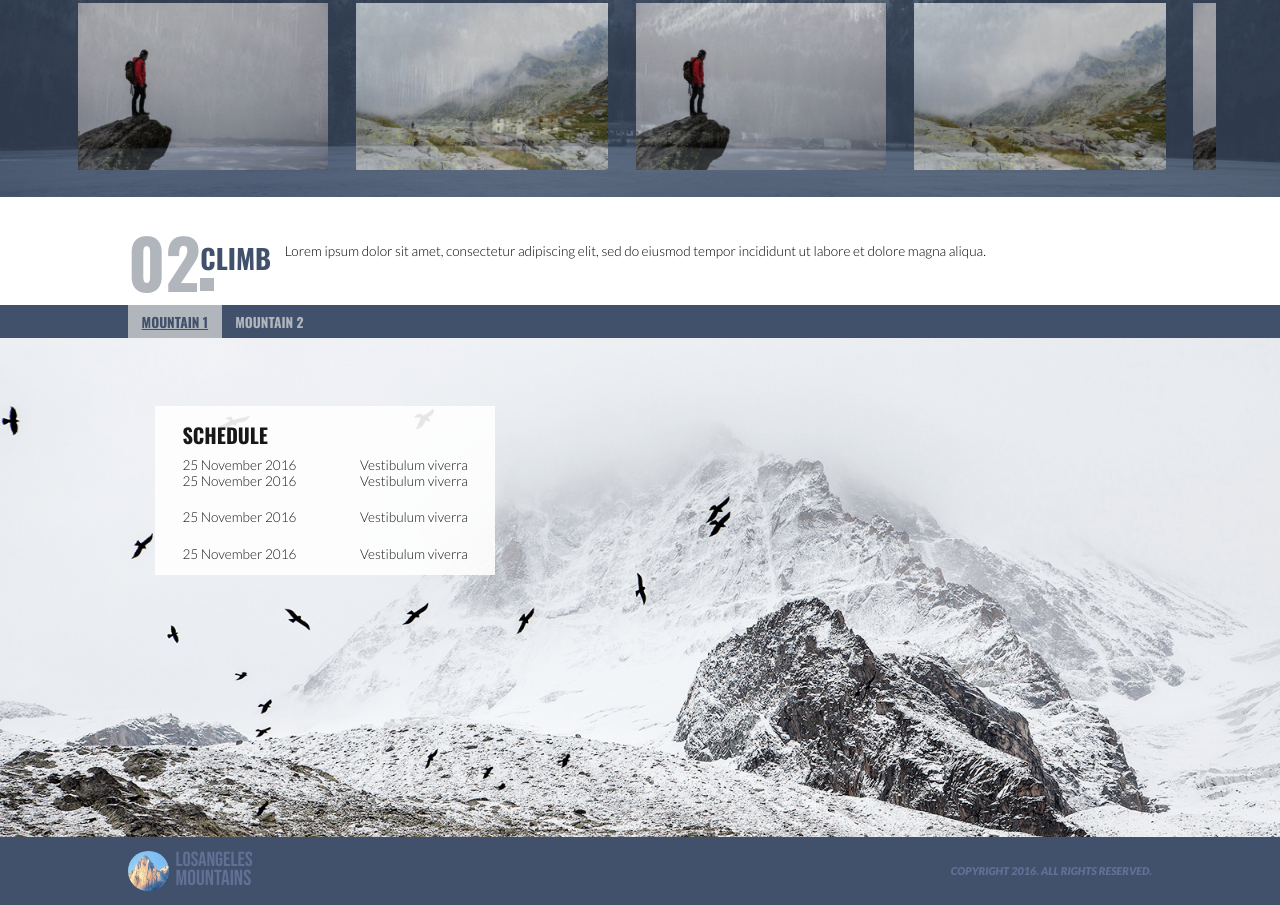
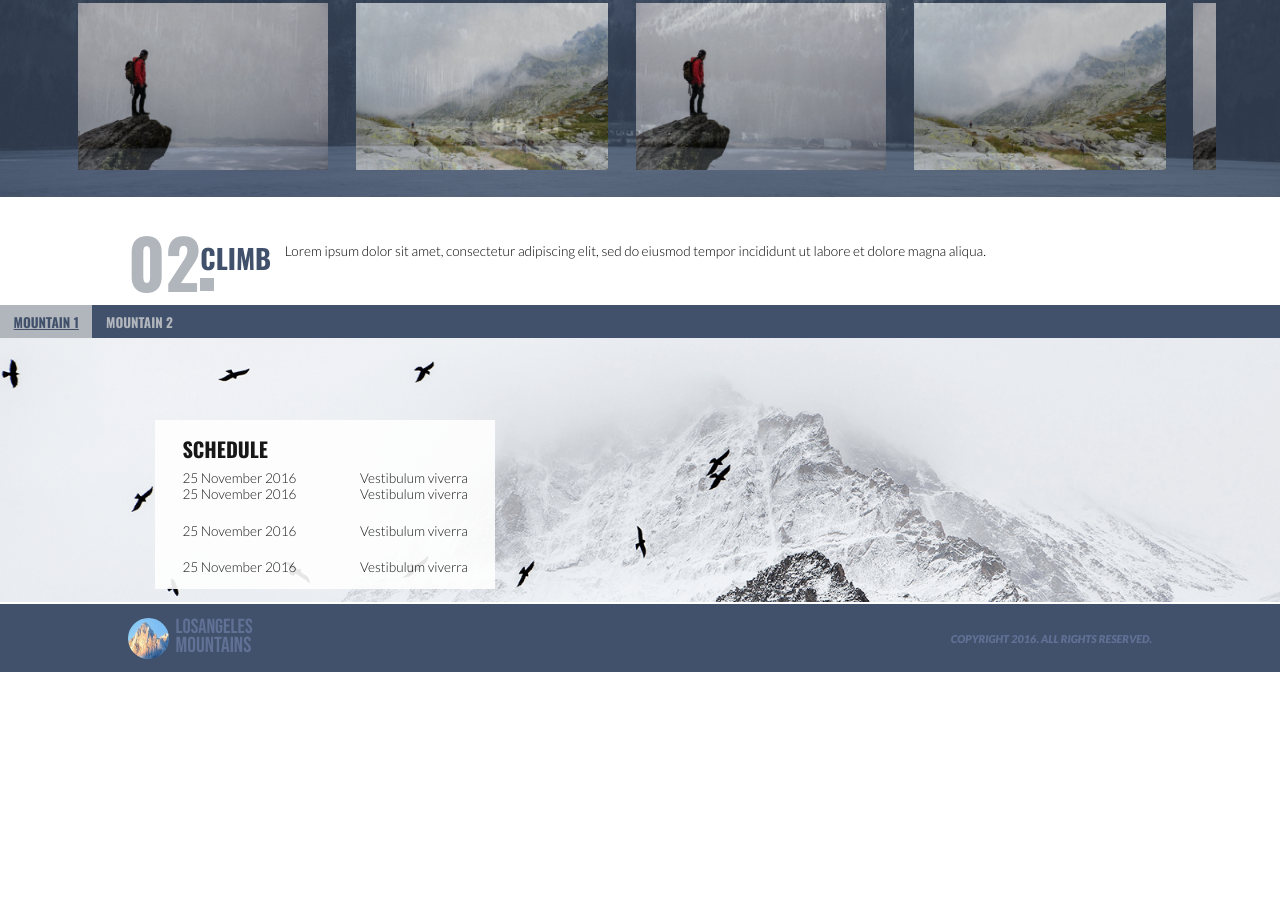
Before and after one commit to habibwritescode/olu, a plain HTML site: page index.html in a window 1280 px wide. Shown: the part 1631-2536 px from the top of the page. After the commit the page ends 2303 px from the top, so only its background shows below. Drawn offline with nearby package versions, Linux system fonts and the light colour scheme.

Commit message:
add accordion

```diff
--- a/index.html
+++ b/index.html
@@ -106,12 +106,17 @@
                     </div>
                 </div>
             </div>
+
+            <section class="ootb-tabcordion">
                 <div class='tab-box'>
-                <ul class='inner-container nav__list flex-row'>
-                    <li id='tab-button-one' class="tab__list-item tab__list-item--primary" onclick="openTab('tabOne')">Mountain 1</li>
-                    <li id='tab-button-two' class="tab__list-item tab__list-item--secondary" onclick="openTab('tab1Two')">Mountain 2</li>
-                </ul>
+                    <div class="ootb-tabcordion--tabs inner-container" role="tablist" aria-label="TabCordion">
+                        <button class="tab is-active" role="tab" aria-selected="true" aria-controls="tab1-tab" id="tab1">Mountain 1</button>
+                        <button class="tab" role="tab" aria-selected="false" aria-controls="tab2-tab" id="tab2" tabindex="-1">Mountain 2</button>
                     </div>
+                </div>
+                <section id="tab1-tab" class="ootb-tabcordion--entry is-active" data-title="Mountain 1" tabindex="0" role="tabpanel" aria-labelledby="tab1">
+                    <div class="ootb-tabcordion--entry-container">
+                        <div class="ootb-tabcordion--entry-content entry1">
                             <div class='inner-container'>
                                 <div class='card'>
                                     <h2 class='card__title'>Schedule</h2>
@@ -133,7 +138,38 @@
                                     </div>
                                 </div>
                             </div>
+                        </div>
+                    </div>
+                </section>
 
+                <section id="tab2-tab" class="ootb-tabcordion--entry" data-title="Mountain 2" tabindex="-1" role="tabpanel" aria-labelledby="tab2">
+                    <div class="ootb-tabcordion--entry-container">
+                        <div class="ootb-tabcordion--entry-content entry2">
+                            <div class='inner-container'>
+                                <div class='card'>
+                                    <h2 class='card__title'>Schedule</h2>
+                                    <div class='card__item flex-between'>
+                                        <p>25 November 2016</p>
+                                        <p>Vestibulum viverra</p>
+                                    </div>
+                                    <div class='card__item flex-between'>
+                                        <p>25 November 2016</p>
+                                        <p>Vestibulum viverra</p>
+                                    </div>
+                                    <div class='card__item flex-between'>
+                                        <p>25 November 2016</p>
+                                        <p>Vestibulum viverra</p>
+                                    </div>
+                                    <div class='card__item flex-between'>
+                                        <p>25 November 2016</p>
+                                        <p>Vestibulum viverra</p>
+                                    </div>
+                                </div>
+                            </div>
+                        </div>
+                    </div>
+                </section>
+            </section>
         </section>
     </main>
     <footer class='footer'>
--- a/script.js
+++ b/script.js
@@ -1,21 +1,60 @@
-function openTab(tabName) {
-    const tabBox = document.getElementById("climb");
-    const tabButtonOne = document.getElementById("tab-button-one")
-    const tabButtonTwo = document.getElementById("tab-button-two")
+(function () {
+  "use strict";
 
-    if(tabName === 'tabOne'){
-        tabBox.style.backgroundImage = "url('./assets/bot1.png')";
-        tabButtonOne.classList.add("tab__list-item--primary")
-        tabButtonOne.classList.remove("tab__list-item--secondary")
+  const toggleClass = function (otherElems, thisELem, className = "is-active") {
+    for (const otherElem of otherElems) {
+      otherElem.classList.remove(className);
+    }
+    thisELem.classList.add(className);
+  };
 
-        tabButtonTwo.classList.add("tab__list-item--secondary")
-        tabButtonTwo.classList.remove("tab__list-item--primary")
-    }else{
-        tabBox.style.backgroundImage = "url('./assets/bot2.jpg')";
-        tabButtonOne.classList.add("tab__list-item--secondary")
-        tabButtonOne.classList.remove("tab__list-item--primary")
+  const toggleVerticalTabs = function (tabContainer, tabs, items, item) {
+    item.onclick = function (e) {
+      const currId = item.getAttribute("id");
+      const tab = tabContainer.querySelector(
+        '.ootb-tabcordion--tabs [aria-controls="' + currId + '"]'
+      );
+      toggleClass(tabs, tab);
+      toggleClass(items, item);
+    };
+  };
 
-        tabButtonTwo.classList.add("tab__list-item--primary")
-        tabButtonTwo.classList.remove("tab__list-item--secondary")
+  const toggleTabs = function (tabContainer) {
+    const tabs = tabContainer.querySelectorAll(".ootb-tabcordion--tabs .tab");
+    const items = tabContainer.querySelectorAll(".ootb-tabcordion--entry");
+    for (const tab of tabs) {
+      tab.onclick = function () {
+        const target = tab.getAttribute("aria-controls");
+        const content = document.getElementById(target);
+        toggleClass(tabs, tab);
+        toggleClass(items, content);
+      };
     }
+    for (const item of items) {
+      toggleVerticalTabs(tabContainer, tabs, items, item);
+    }
+  };
+
+  const modeSwitcher = function (tabContainer, containerWidth) {
+    const tabs = tabContainer.querySelectorAll(".tab");
+    const container = tabs[0].closest(".ootb-tabcordion");
+    if (containerWidth <= 330) {
+      container.classList.remove("has-tabs");
+    } else {
+      container.classList.add("has-tabs");
+    }
+  };
+
+  const resizeObserver = new ResizeObserver((entries) => {
+    for (let entry of entries) {
+      modeSwitcher(entry.target, entry.contentRect.width);
+    }
+  });
+
+  const tabContainers = document.querySelectorAll(".ootb-tabcordion");
+  for (const tabContainer of tabContainers) {
+    const tabList = tabContainer.querySelector(".ootb-tabcordion--tabs");
+    resizeObserver.observe(tabList);
+    toggleTabs(tabContainer);
   }
+})();
--- a/style.css
+++ b/style.css
@@ -154,11 +154,11 @@ body{
 }
 
 .title-text--lg{
-    font-size: 7.5rem;
+    font-size: 6.5rem;
 }
 
 .title-text--lgr{
-    font-size: 8rem;
+    font-size: 7rem;
 }
 
 .history{
@@ -221,14 +221,6 @@ body{
     padding: 2rem 0;
 }
 
-.climb{
-    background-image: url('./assets/bot1.png');
-    background-repeat: no-repeat;
-    background-position: center center;
-    background-size: cover;
-    height: 80vh;
-}
-
 .climb-text{
     margin-left: 1rem;
 }
@@ -254,26 +246,6 @@ body{
     background-color: var(--dark-grey)
 }
 
-.tab__list-item{
-    text-transform: uppercase;
-    padding: .5rem 1rem;
-    font-family: 'Oswald', sans-serif;
-}
-
-.tab__list-item:hover{
-    cursor: pointer;
-}
-
-.tab__list-item--primary{
-    background-color: var(--grey);
-    color: var(--dark-grey);
-    text-decoration: underline;
-}
-
-.tab__list-item--secondary{
-    background-color: var(--dark-grey);
-    color: var(--grey);
-}
 
 .carousel{
     margin: 0 auto;
@@ -310,9 +282,16 @@ body{
     background-color: #fff;
     opacity: 0.9;
     padding: 1rem 2rem;
-    width: 25rem;
-    margin: 5rem 0 0 2rem;
+    width: 80%;
+    margin: 5rem auto 0;
 }
+
+@media only screen and (min-width: 25em){
+    .card{
+        margin: 5rem 0 0 2rem;
+        width: 25rem;
+    }
+  }
 
 .card__title{
     font-size: 1.5rem;
@@ -324,3 +303,127 @@ body{
 .card__item:nth-child(4){
     margin: 1.5rem 0;
 }
+
+.ootb-tabcordion.has-tabs .ootb-tabcordion--tabs {
+  opacity: 1;
+  height: auto;
+  visibility: visible;
+}
+
+.ootb-tabcordion.has-tabs .ootb-tabcordion--entry {
+  min-height: 0;
+}
+
+.ootb-tabcordion.has-tabs .ootb-tabcordion--entry::before {
+  display: none;
+}
+
+.ootb-tabcordion.has-tabs .ootb-tabcordion--entry.is-active .ootb-tabcordion--entry-content {
+  opacity: 1;
+  transition: opacity 400ms ease-in-out;
+}
+
+.ootb-tabcordion.has-tabs .ootb-tabcordion--entry .ootb-tabcordion--entry-content {
+  opacity: 0;
+  transition: opacity 400ms ease-in-out;
+}
+
+.ootb-tabcordion--tabs {
+  background-color: var(--dark-grey);
+  opacity: 0;
+  height: 0;
+  visibility: hidden;
+  display: flex;
+  flex-flow: wrap;
+  margin: 0;
+  list-style: none;
+  padding: 0;
+}
+
+.ootb-tabcordion--tabs .tab {
+  text-transform: uppercase;
+  padding: .5rem 1rem;
+  font-family: 'Oswald', sans-serif;
+  outline: none;
+  border: none;
+  background-color: var(--dark-grey);
+  color: var(--grey);
+}
+
+.ootb-tabcordion--tabs .tab:hover, .ootb-tabcordion--tabs .tab:focus {
+  outline: none;
+  cursor: pointer;
+}
+
+.ootb-tabcordion--tabs .tab.is-active {
+  background-color: var(--grey);
+  color: var(--dark-grey);
+  text-decoration: underline;
+}
+
+.ootb-tabcordion--tabs .tab.is-active:hover, .ootb-tabcordion--tabs .tab.is-active:focus {
+  cursor: pointer;
+}
+
+.ootb-tabcordion--entry {
+  overflow: hidden;
+}
+
+.entry1{
+  background-image: url('./assets/bot1.png');
+  background-repeat: no-repeat;
+  background-position: center center;
+  background-size: cover;
+  height: 80vh;
+}
+
+.entry2{
+  background-image: url('./assets/bot2.jpg');
+  background-repeat: no-repeat;
+  background-position: center center;
+  background-size: cover;
+  height: 80vh;
+}
+
+.ootb-tabcordion--entry::before {
+  position: relative;
+  content: attr(data-title);
+  cursor: pointer;
+  z-index: 1;
+  background-color: var(--dark-grey);
+  color: var(--grey);
+  text-transform: uppercase;
+  padding: .5rem 1rem;
+  display: block;
+  font-weight: 900;
+}
+
+.ootb-tabcordion--entry:hover, .ootb-tabcordion--entry:focus {
+  outline: none;
+}
+
+.ootb-tabcordion--entry.is-active .ootb-tabcordion--entry-content {
+  margin-top: 0;
+  height: auto;
+  opacity: 1;
+  transition: margin 400ms ease-out -100ms;
+}
+
+.ootb-tabcordion--entry.is-active::before {
+  background-color: var(--grey);
+  color: var(--dark-grey);
+}
+
+.ootb-tabcordion--entry-container {
+  overflow: hidden;
+  margin-bottom: 1px;
+}
+
+.ootb-tabcordion--entry-content {
+  position: relative;
+  margin-top: -100%;
+  height: 0;
+  opacity: 0;
+  transition: margin 500ms ease-in;
+  padding: 1rem;
+}
```
Lines whose indentation alone changed are shown as unchanged.
